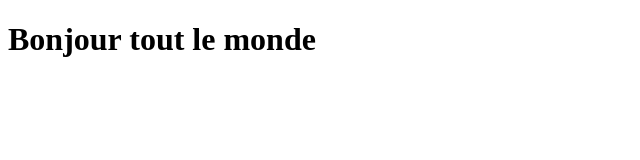
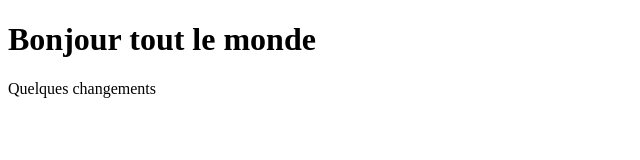
Before and after one commit to kevin-mukoka-vinci/web2, a plain HTML site: page module1/ex1/index.html in a window 1280 px wide. Shown: the whole page, without its empty margins (0-640 px from the left). Drawn offline with Linux system fonts and the light colour scheme.

Commit message:
update index & new js file

```diff
--- a/module1/ex1/index.html
+++ b/module1/ex1/index.html
@@ -7,5 +7,6 @@
 </head>
 <body>
     <h1>Bonjour tout le monde</h1>
+    <p>Quelques changements</p>
 </body>
 </html>
```
Also changed, not shown: module1/ex1/index.js (added).
